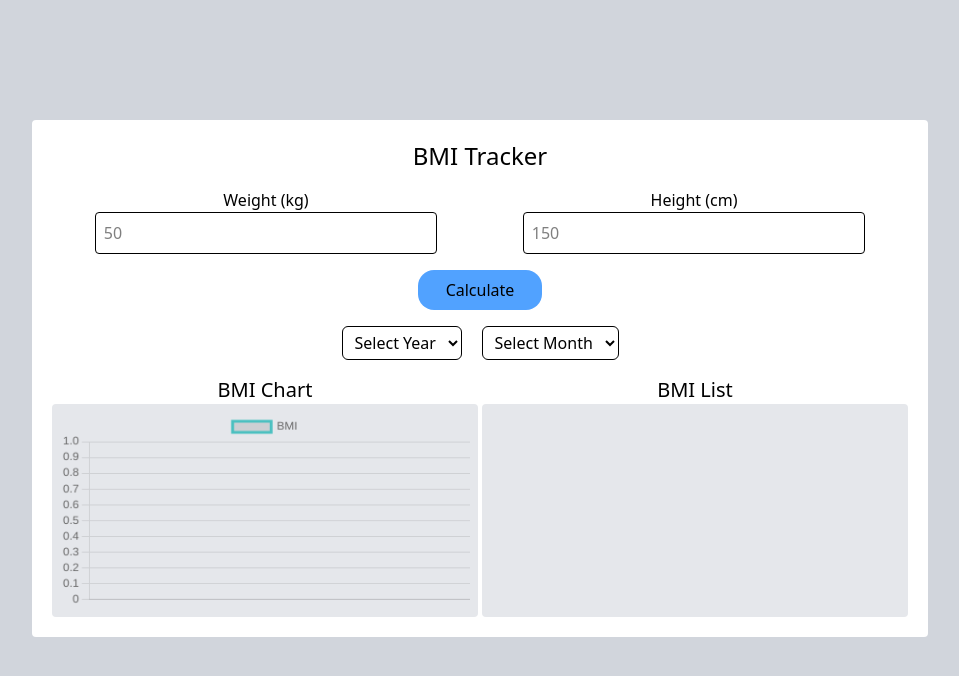
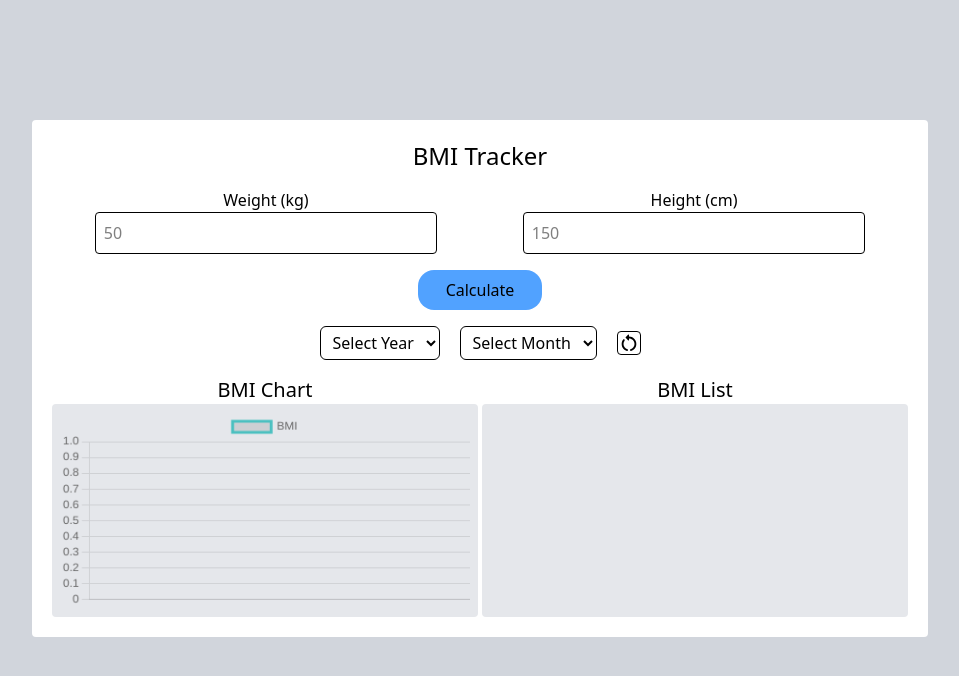
Before and after one commit to DoMinhDuc-DMD/bmi-React-TSX, a React (Vite) app: page / in a window 1280 px wide. Shown: the top 676 px of the page, without its empty margins (160-1119 px from the left). Built offline with nearby package versions, Linux system fonts and the light colour scheme.

Commit message:
add reset btn

```diff
--- a/src/components/BMIChart.tsx
+++ b/src/components/BMIChart.tsx
@@ -2,6 +2,7 @@ import { ChangeEvent, useState } from "react";
 import { getData } from "./SupportFunc";
 import { BMILineChart } from "./BMILineChart";
 import BMIList from "./BMIList";
+import { RestartAltRounded } from "@mui/icons-material";
 
 function BMIChart() {
   const data = getData();
@@ -37,6 +38,10 @@ function BMIChart() {
     setSelectedMonth(e.target.value);
   };
 
+  const handleReset = () => {
+    window.location.reload();
+  };
+
   return (
     <div className="showData">
       <div className="selectChart flex justify-center items-center my-4 gap-x-5">
@@ -65,6 +70,10 @@ function BMIChart() {
             </option>
           ))}
         </select>
+        <RestartAltRounded
+          className="border rounded cursor-pointer"
+          onClick={handleReset}
+        />
       </div>
       <div className="formData flex gap-x-1">
         <BMILineChart
```
